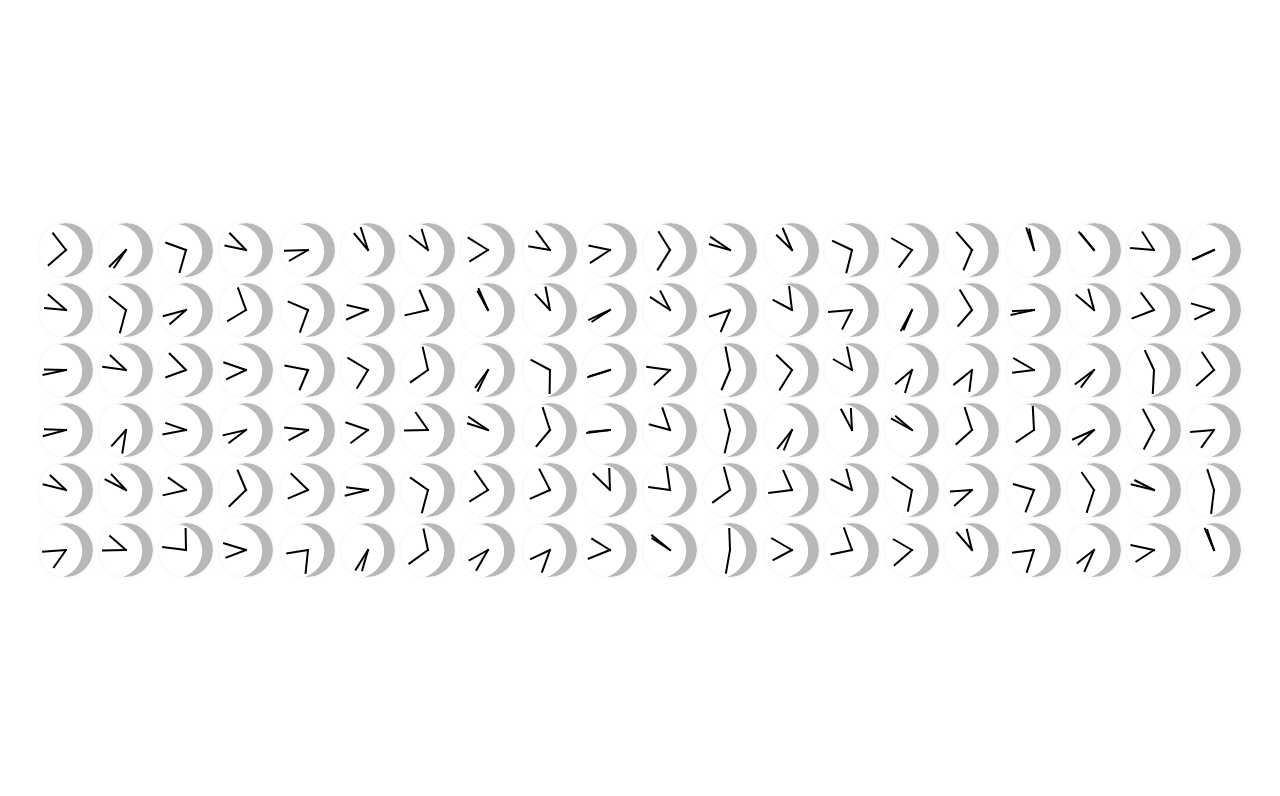
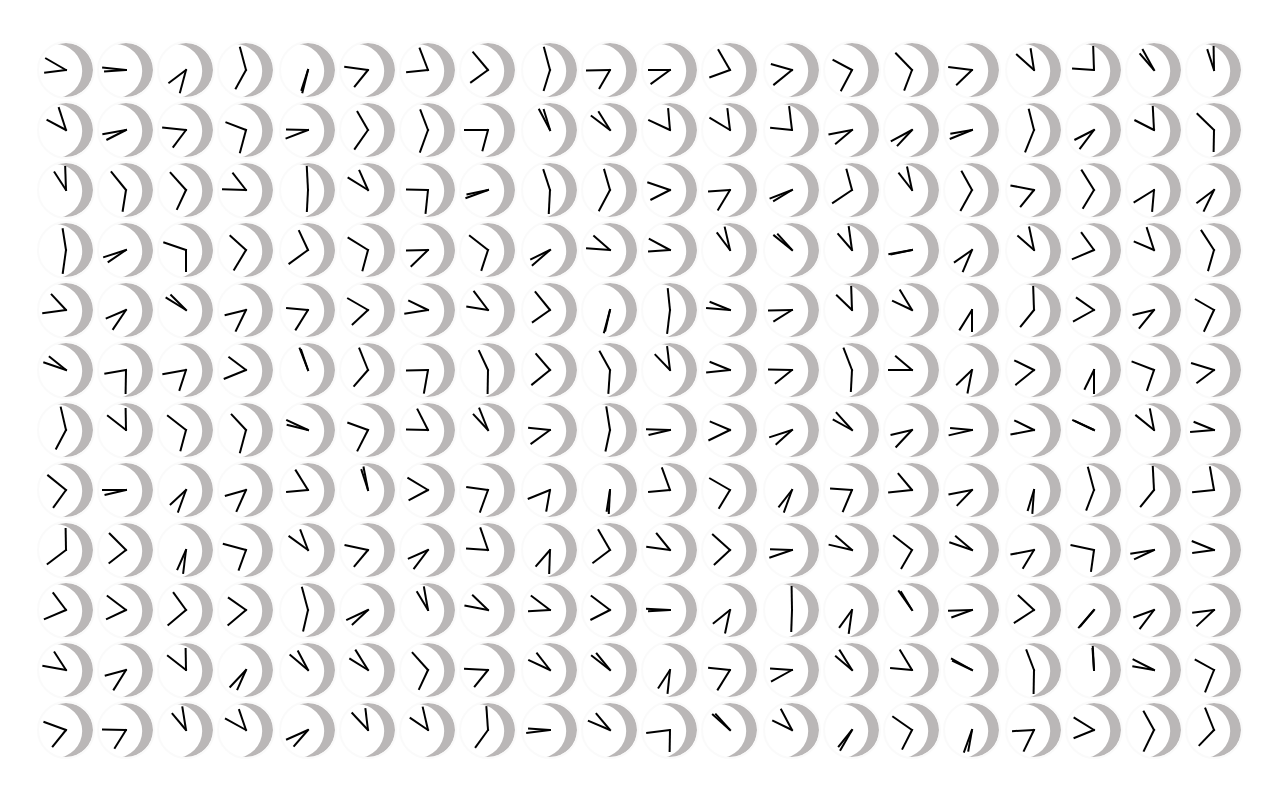
Before and after one commit to presentY1897/clock-clock, a React (Vite) app: page / in a window 1280 px wide. Shown: the top 796 px of the page. Built offline with nearby package versions, Linux system fonts and the light colour scheme.

Commit message:
fix: clock col row fit to window size

```diff
--- a/src/pages/ClockClockPage.tsx
+++ b/src/pages/ClockClockPage.tsx
@@ -7,7 +7,7 @@ const NORMAL_CLOCK_BLOCK_COUNT = 5;
 const CLOCK_MARGIN_PX = 10;
 
 const getWindowDimensions = () => {
-  const { innerWidth: width, innerHeight: height } = window;
+  const { clientWidth: width, clientHeight: height } = document.documentElement;
   return { width, height };
 };
 
@@ -33,9 +33,18 @@ const ClockClockPage = () => {
         (NORMAL_CLOCK_BLOCK_COL_COUNT * NORMAL_CLOCK_BLOCK_COUNT)
     ) - CLOCK_MARGIN_PX;
 
+  const rowCount = Math.floor(
+    (isPortrait ? windowDimensions.width : windowDimensions.height) /
+      (clockSize + CLOCK_MARGIN_PX)
+  );
+
   return (
     <div className="page">
-      <ClockClock clockSize={`${clockSize}px`} isPortrait={isPortrait} />
+      <ClockClock
+        clockSize={`${clockSize}px`}
+        isPortrait={isPortrait}
+        blockSize={{ col: NORMAL_CLOCK_BLOCK_COL_COUNT, row: rowCount }}
+      />
     </div>
   );
 };
```
